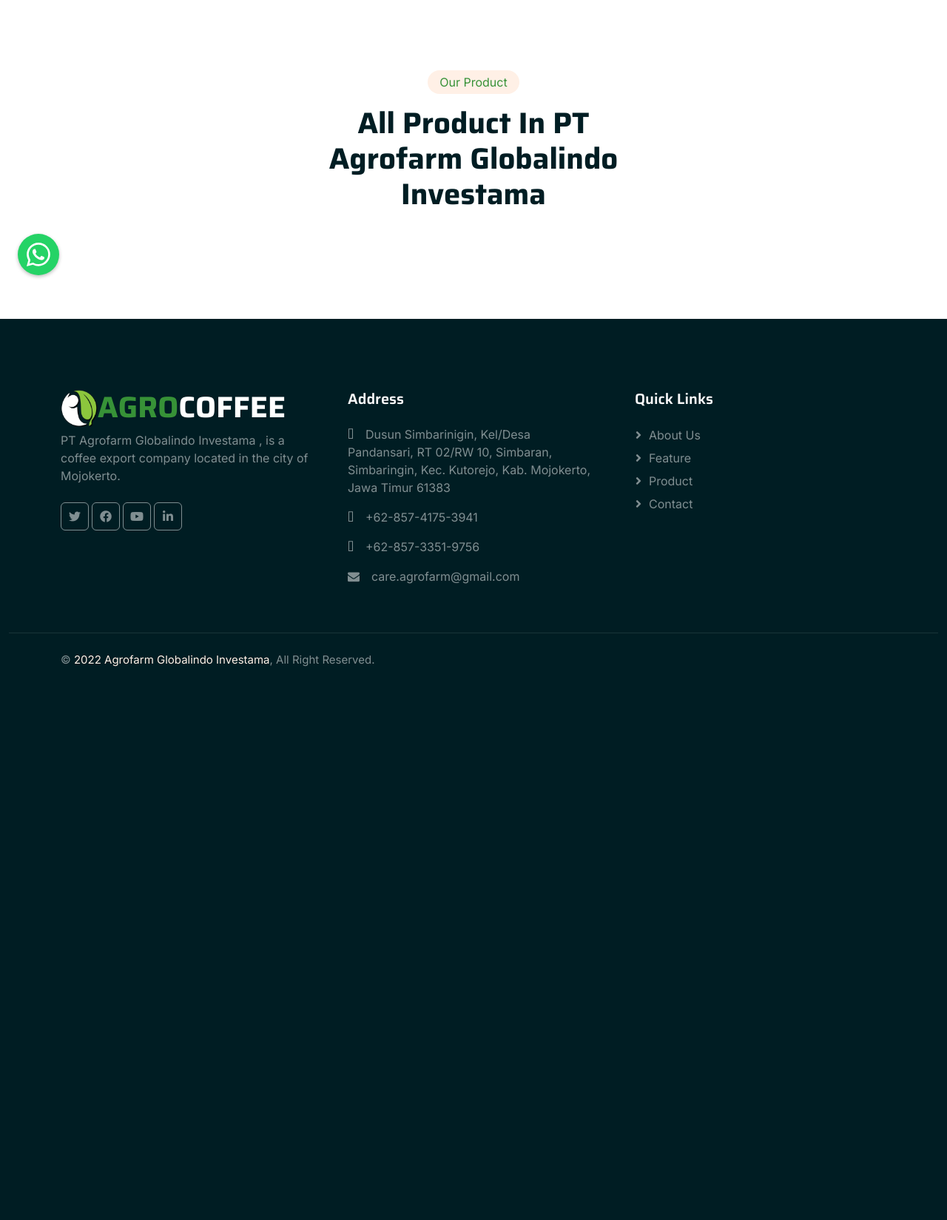
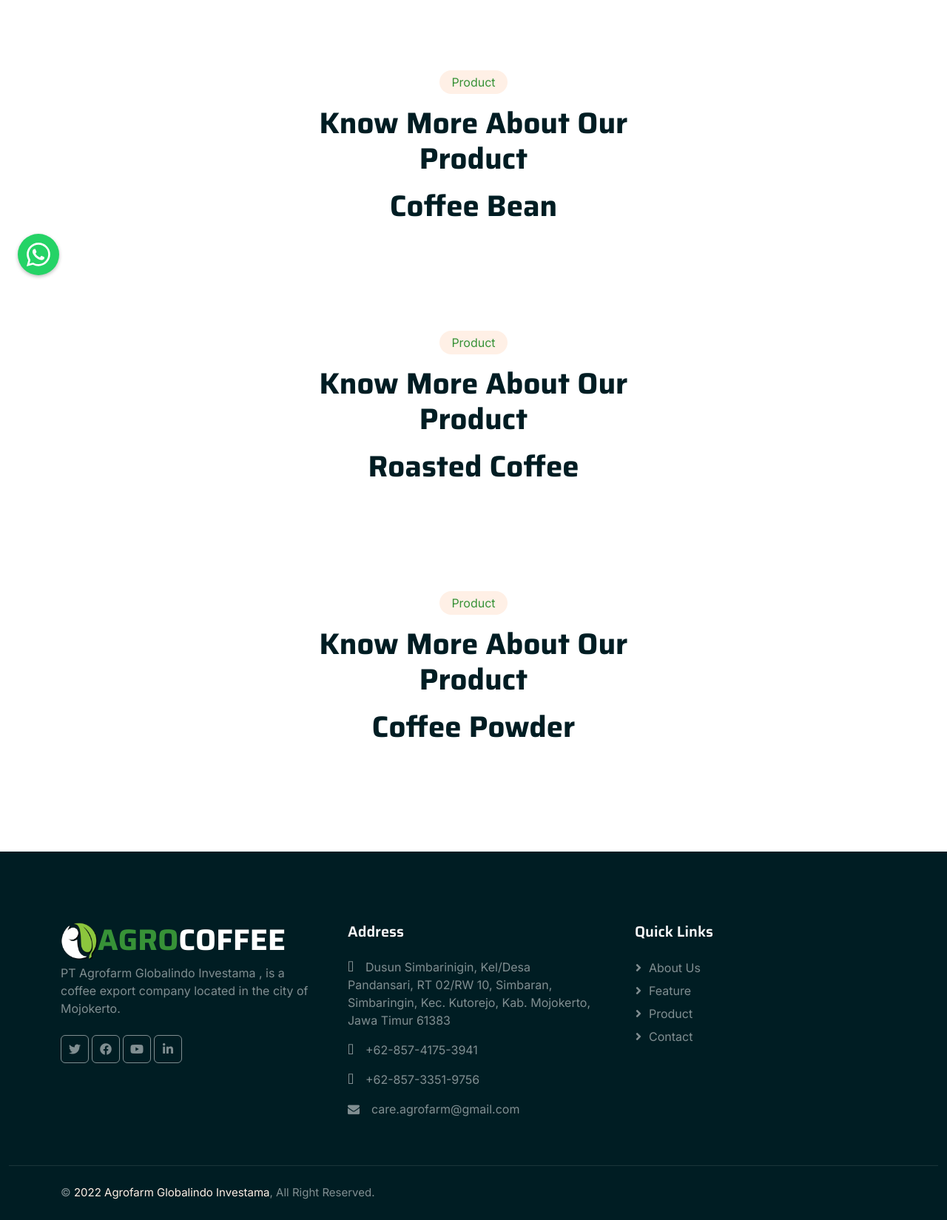
Before and after one commit to danimaulana25/Agrofarm, a Laravel app: template resources/views/landingpage/product.blade.php in a window 1280 px wide. Shown: the part 404-2053 px from the top of the page at 74% size. Before the commit the page ends 1305 px from the top, so only its background shows below. Run offline with Laravel 8, Linux system fonts and the light colour scheme; the template is opened without the code that fills it, so the values that code supplies are empty; parts of the project's set-up code (start-up, migrations or seed data) failed here and were passed over; some libraries are stand-ins or nearby versions.

Commit message:
fixed product landingpage

```diff
--- a/resources/views/landingpage/product.blade.php
+++ b/resources/views/landingpage/product.blade.php
@@ -4,7 +4,7 @@
 <!-- Page Header Start -->
 <div class="container-fluid page-header mb-5 wow fadeIn" data-wow-delay="0.1s">
     <div class="container text-center">
-        <h1 class="display-4 text-white animated slideInDown mb-4">Product</h1>
+        <h1 class="display-4 text-white animated slideInDown mb-4">Product Roasted</h1>
         <nav aria-label="breadcrumb animated slideInDown">
             <ol class="breadcrumb justify-content-center mb-0">
                 <li class="breadcrumb-item"><a class="text-white" href="#">Home</a></li>
@@ -17,37 +17,113 @@
 <!-- Page Header End -->
 
 
-
-<!-- Product Start -->
+<!-- Product End -->
+<!-- Green bean -->
 <div class="container-xxl py-5">
     <div class="container">
         <div class="text-center mx-auto mb-5 wow fadeInUp" data-wow-delay="0.1s" style="max-width: 500px;">
-            <div class="d-inline-block rounded-pill bg-secondary text-primary py-1 px-3 mb-3">Our Product</div>
-            <h1 class="display-6 mb-5">All Product In PT Agrofarm Globalindo Investama</h1>
+            <div class="d-inline-block rounded-pill bg-secondary text-primary py-1 px-3 mb-3">Product</div>
+            <h1 class="display-6 mb-3">Know More About Our Product</h1>
+            <h3 class="display-6 mb-0">Coffee Bean</h3>
         </div>
         <div class="owl-carousel testimonial-carousel wow fadeInUp" data-wow-delay="0.1s">
 
-            @foreach($produk as $item)
+            @forelse($produkG as $item)
+            <div class="testimonial-item text-center">
+                <img class="img-fluid bg-light rounded-circle p-2 mx-auto mb-4" src="@if (!$item -> image)
+                                            {{ asset('/assets/img/produk/'.$item -> nama.'.jpeg') }}
+                                            @else
+                                            {{asset('storage/'.$item -> image)}}
+                                          @endif" style="width: 200px; height: 200px; ">
+                <div class="testimonial-text rounded text-center p-4">
+                    <h3 class="mb-4" style="font-family: Montserrat,sans-serif;">{{$item -> nama}}</h3>
+                    <p>{{$item -> deskripsi}}.</p>
+                    <a href="/productdetail/{{$item -> id}}" class="btn btn-dark">
+                        <b>Learn more</b>
+                    </a>
+                    <a href="https://wa.me/6285733519756?text=Hello,I%20want%20to%20get%20information%20about%20the%20products.">
+                        <button type="button" class="btn btn-dark"><b>Contact Us</b>
+                            <span class="bi bi-whatsapp green-color"> </span></button>
+                    </a>
+                </div>
+            </div>
+            @empty
+            @endforelse
+
+        </div>
+    </div>
+</div>
+<!-- Roasted -->
+<div class="container-xxl py-5">
+    <div class="container">
+        <div class="text-center mx-auto mb-5 wow fadeInUp" data-wow-delay="0.1s" style="max-width: 500px;">
+            <div class="d-inline-block rounded-pill bg-secondary text-primary py-1 px-3 mb-3">Product</div>
+            <h1 class="display-6 mb-3">Know More About Our Product </h1>
+            <h3 class="display-6 mb-0">Roasted Coffee</h3>
+        </div>
+        <div class="owl-carousel testimonial-carousel wow fadeInUp" data-wow-delay="0.1s">
+
+            @forelse($produkR as $item)
             <div class="testimonial-item text-center">
                 <img class="img-fluid bg-light rounded-circle p-2 mx-auto mb-4" src="@if (!$item -> image)
                                             {{ asset('/assets/img/produk/'.$item -> nama.'.jpg') }}
                                             @else
                                             {{asset('storage/'.$item -> image)}}
-                                          @endif" style="width: 100px; height: 100px;">
+                                          @endif" style="width: 200px; height: 200px; ">
                 <div class="testimonial-text rounded text-center p-4">
+                    <h3 class="mb-4" style="font-family: Montserrat,sans-serif;">{{$item -> nama}}</h3>
                     <p>{{$item -> deskripsi}}</p>
-                    <h5 class="mb-1">{{$item -> nama}}</h5>
-                    <span class="fst-italic">See Details</span>
+                    <a href="/productdetail/{{$item -> id}}" class="btn btn-dark">
+                        <b>Learn more</b>
+                    </a>
+                    <a href="https://wa.me/6285733519756?text=Hello,I%20want%20to%20get%20information%20about%20the%20products.">
+                        <button type="button" class="btn btn-dark"><b>Contact Us</b>
+                            <span class="bi bi-whatsapp green-color"> </span></button>
+                    </a>
+
                 </div>
             </div>
-            @endforeach
+            @empty
+            @endforelse
 
         </div>
     </div>
 </div>
-<!-- Product End -->
+<!-- Powder -->
+<div class="container-xxl py-5">
+    <div class="container">
+        <div class="text-center mx-auto mb-5 wow fadeInUp" data-wow-delay="0.1s" style="max-width: 500px;">
+            <div class="d-inline-block rounded-pill bg-secondary text-primary py-1 px-3 mb-3">Product</div>
+            <h1 class="display-6 mb-3">Know More About Our Product</h1>
+            <h3 class="display-6 mb-0">Coffee Powder</h3>
+        </div>
+        <div class="owl-carousel testimonial-carousel wow fadeInUp" data-wow-delay="0.1s">
 
+            @forelse($produkP as $item)
+            <div class="testimonial-item text-center">
+                <img class="img-fluid bg-light rounded-circle p-2 mx-auto mb-4" src="@if (!$item -> image)
+                                            {{ asset('/assets/img/produk/'.$item -> nama.'.png') }}
+                                            @else
+                                            {{asset('storage/'.$item -> image)}}
+                                          @endif" style="width: 200px; height: 200px; ">
+                <div class="testimonial-text rounded text-center p-4">
+                    <h3 class="mb-4" style="font-family: Montserrat,sans-serif;">{{$item -> nama}}</h3>
+                    <p>{{$item -> deskripsi}}.</p>
+                    <a href="/productdetail/{{$item -> id}}" class="btn btn-dark">
+                        <b>Learn more</b>
+                    </a>
+                    <a href="https://wa.me/6285733519756?text=Hello,I%20want%20to%20get%20information%20about%20the%20products.">
+                        <button type="button" class="btn btn-dark"><b>Contact Us</b>
+                            <span class="bi bi-whatsapp green-color"> </span></button>
+                    </a>
+                </div>
+            </div>
+            @empty
+            @endforelse
 
+        </div>
+    </div>
+</div>
 
 <!-- Back to Top -->
 <a href="#" class="btn btn-lg btn-primary btn-lg-square back-to-top"><i class="bi bi-arrow-up"></i></a>
```
